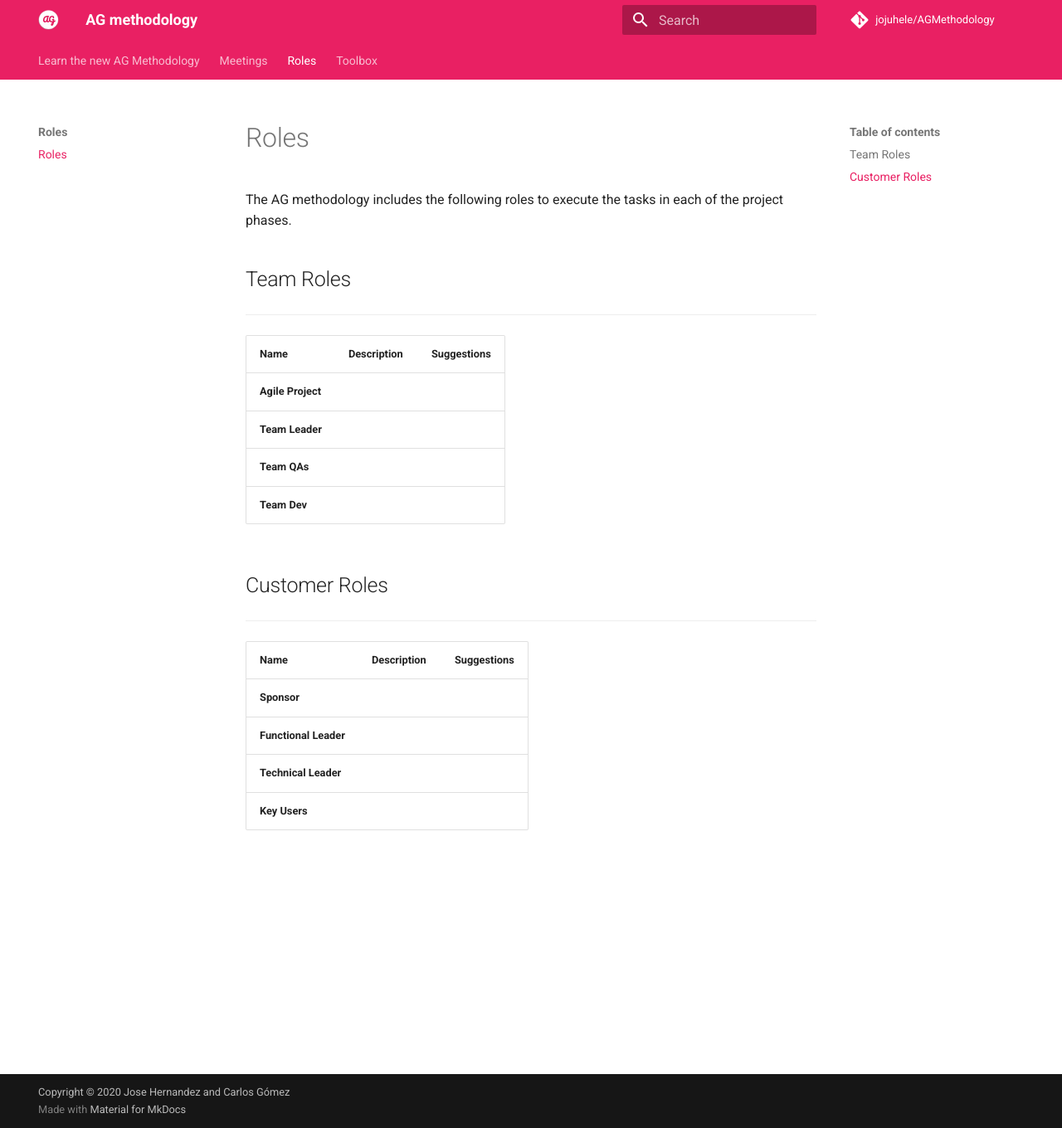
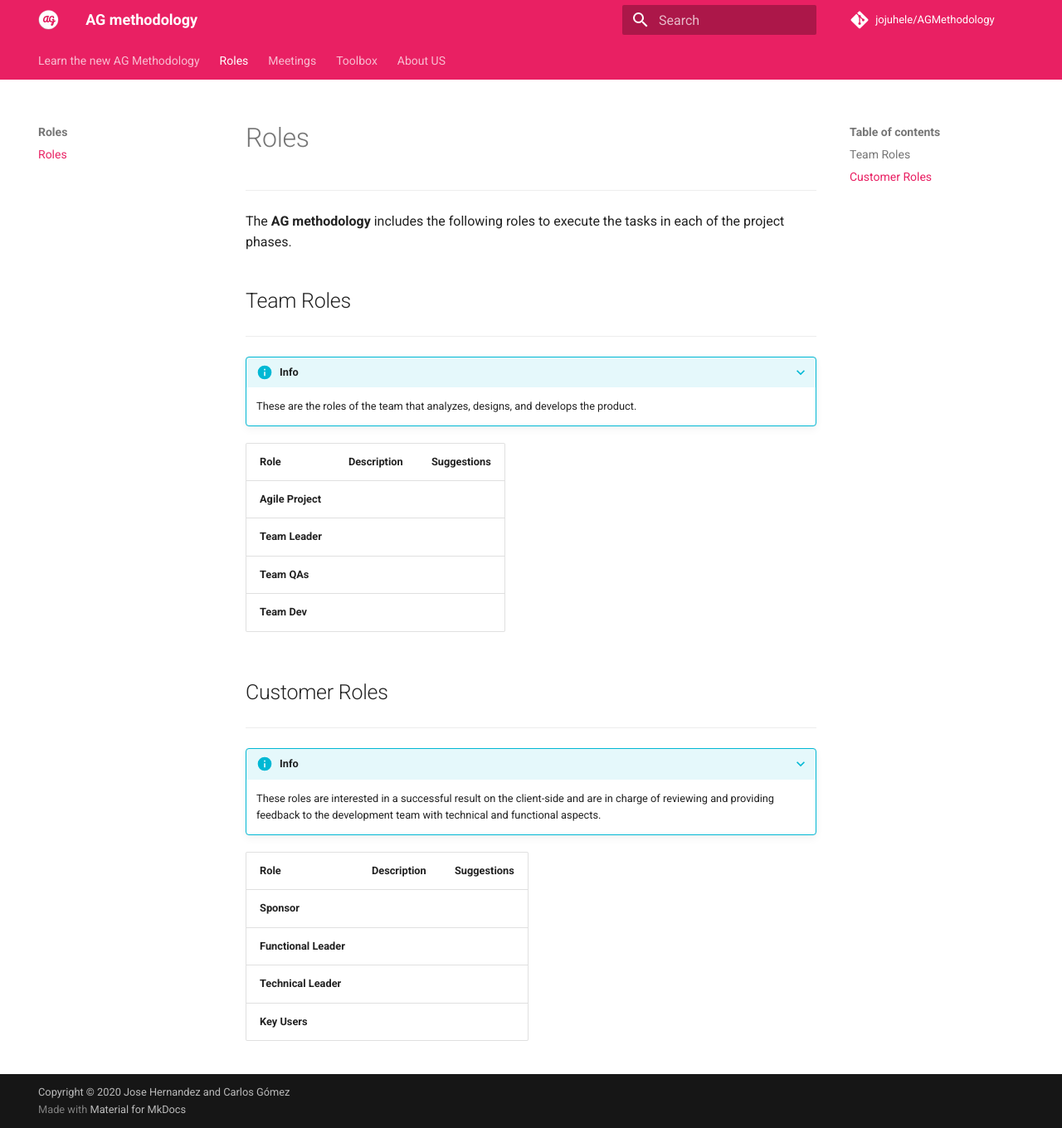
Before and after one commit to jojuhele/AGMethodology, an MkDocs documentation site: the page built from docs/roles/roles.md, in a window 1280 px wide and 1360 px high. Shown: the whole window at 83% size. Built offline with MkDocs 1.6.1 and Material for MkDocs 9.7.7, drawn with Linux system fonts in a browser that asks for light colours; comment, search, counter and statistics services are not loaded.

Commit message:
new content in all sections

```diff
--- a/docs/roles/roles.md
+++ b/docs/roles/roles.md
@@ -1,23 +1,29 @@
 # Roles
-
-The AG methodology includes the following roles to execute the tasks in each of the project phases.
+***
+The **AG methodology** includes the following roles to execute the tasks in each of the project phases.
 
 ## Team Roles
 ***
 
-| Name              | Description | Suggestions |
-| :---------------- | :---------- | :---------- |
-| **Agile Project** |             |             |
-| **Team Leader**   |             |             |
-| **Team QAs**      |             |             |
-| **Team Dev**      |             |             |
+???+ info
+    These are the roles of the team that analyzes, designs, and develops the product.
+
+| **Role**          | **Description** | **Suggestions** |
+| :---------------- | :-------------- | :-------------- |
+| **Agile Project** |                 |                 |
+| **Team Leader**   |                 |                 |
+| **Team QAs**      |                 |                 |
+| **Team Dev**      |                 |                 |
 
 ## Customer Roles
 ***
 
-| Name                  | Description | Suggestions |
-| :-------------------- | :---------- | :---------- |
-| **Sponsor**           |             |             |
-| **Functional Leader** |             |             |
-| **Technical Leader**  |             |             |
-| **Key Users**         |             |             |
+???+ info
+    These roles are interested in a successful result on the client-side and are in charge of reviewing and providing feedback to the development team with technical and functional aspects.
+
+| **Role**              | **Description** | **Suggestions** |
+| :-------------------- | :-------------- | :-------------- |
+| **Sponsor**           |                 |                 |
+| **Functional Leader** |                 |                 |
+| **Technical Leader**  |                 |                 |
+| **Key Users**         |                 |                 |
--- a/mkdocs.yml
+++ b/mkdocs.yml
@@ -25,7 +25,28 @@ theme:
   # Default values, taken from mkdocs_theme.yml
   language: en
   logo: img/AGlogo.svg
+markdown_extensions:
+  - markdown.extensions.extra
+  - pymdownx.magiclink
+  - pymdownx.caret
+  - pymdownx.extra
+  - pymdownx.critic
+  - pymdownx.details
+  - pymdownx.emoji:
+      emoji_generator: !!python/name:pymdownx.emoji.to_svg
+  - pymdownx.inlinehilite
+  - pymdownx.magiclink
+  - pymdownx.mark
+  - pymdownx.smartsymbols
+  - pymdownx.tasklist:
+      custom_checkbox: true
+  - pymdownx.superfences:
+      custom_fences:
+        - name: flow
+        - class: uml-flowchart
+        - format: !!python/name:pymdownx.superfences.fence_code_format
 plugins:
   - search
+  - awesome-pages
 extra_css:
   - 'styles/logo.css'
```
Also changed, not shown: docs/about_us.md (added, +4 -0 lines), docs/meetings/meetings.md (+7 -0 lines), docs/toolbox/toolbox.md (+3 -1 lines), docs/.pages (added).
